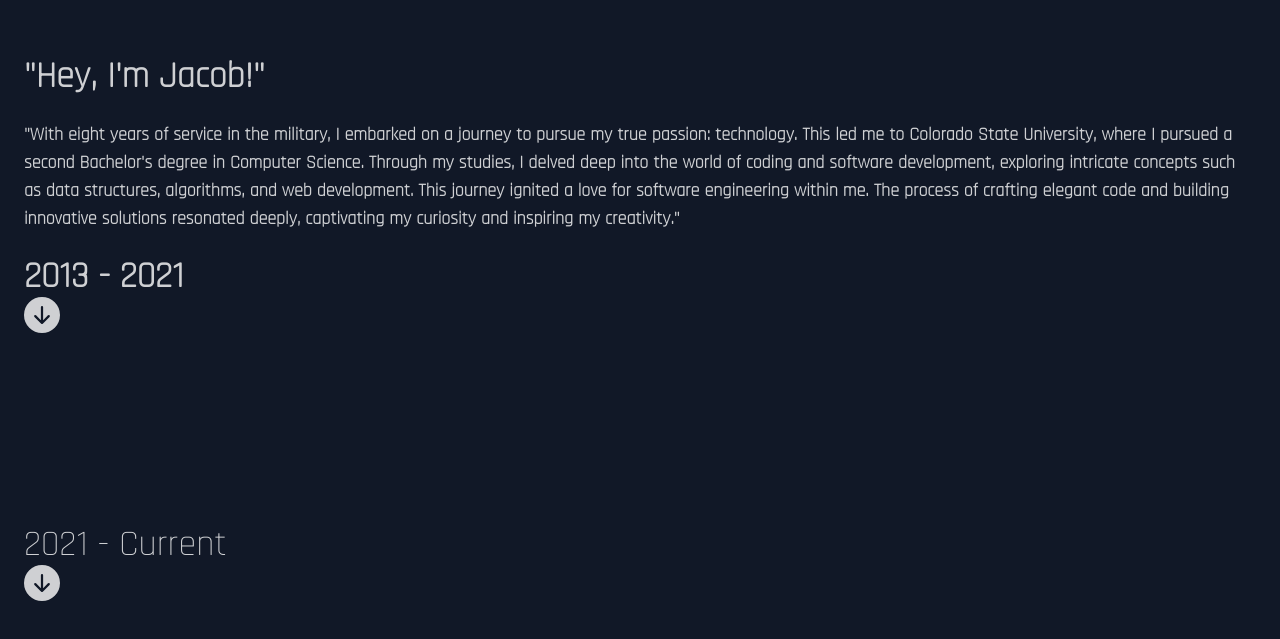
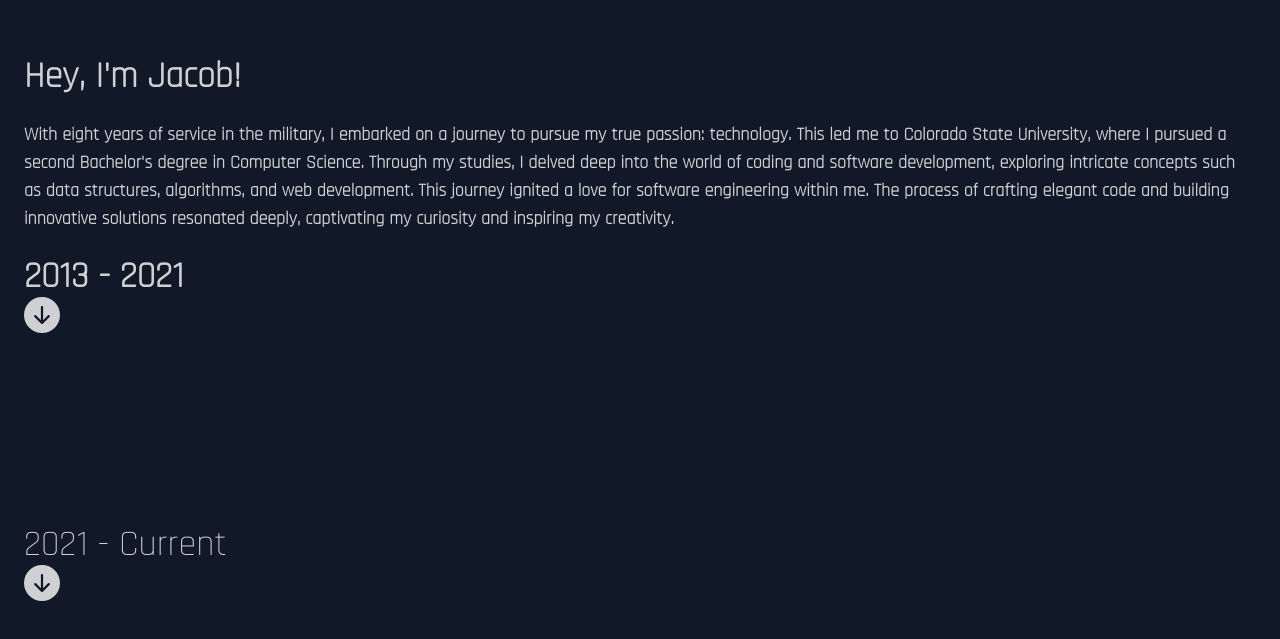
Before and after one commit to jacohein/jacoheinportfolio, a Next.js app: page / in a window 1280 px wide. Shown: the part 4939-5578 px from the top of the page. Built offline with nearby package versions, Linux system fonts and the light colour scheme.

Commit message:
Update index.js for error

```diff
--- a/pages/index.js
+++ b/pages/index.js
@@ -44,9 +44,9 @@ export default function Home() {
   }
 
   const items = [
-  { id: 1, title: 'Back End Developer', department: 'Engineering', type: 'Full-time', location: 'Remote' },
-  { id: 2, title: 'Front End Developer', department: 'Engineering', type: 'Full-time', location: 'Remote' },
-  { id: 3, title: 'User Interface Designer', department: 'Design', type: 'Full-time', location: 'Remote' },
+  { id: 1, title: "Back End Developer", department: "Engineering", type: "Full-time", location: "Remote" },
+  { id: 2, title: "Front End Developer", department: "Engineering", type: "Full-time", location: "Remote" },
+  { id: 3, title: "User Interface Designer", department: "Design", type: "Full-time", location: "Remote" },
   ]
 
   useEffect(() => {
@@ -245,14 +245,14 @@ export default function Home() {
         <section id="about">
           <div className="h-screen text-white rounded-lg opacity-80">
               <h2 className="text-4xl pl-6 pt-6 font-rajdhani font-bold">
-                "Hey, I'm Jacob!"
+                Hey, I&apos;m Jacob!
               </h2>
               <p className="pt-6 pl-6 pr-6 text-lg font-rajdhani font-bold">
-              "With eight years of service in the military, I embarked on a journey to pursue my true passion: technology.
-              This led me to Colorado State University, where I pursued a second Bachelor's degree in Computer Science. Through my studies, I delved deep into the world of coding and software development,
+              With eight years of service in the military, I embarked on a journey to pursue my true passion: technology.
+              This led me to Colorado State University, where I pursued a second Bachelor&apos;s degree in Computer Science. Through my studies, I delved deep into the world of coding and software development,
               exploring intricate concepts such as data structures, algorithms, and web development.
               This journey ignited a love for software engineering within me. The process of crafting elegant code and building innovative solutions resonated deeply,
-              captivating my curiosity and inspiring my creativity."
+              captivating my curiosity and inspiring my creativity.
               </p>
               <h1 className="block pt-6 pl-6 text-4xl font-rajdhani font-bold">2013 - 2021 <BsFillArrowDownCircleFill onClick={handleMilClick} className={milRotate ? "rotate-180 duration-300 hover:opacity-80" : "duration-300 hover:opacity-80"}></BsFillArrowDownCircleFill></h1>
               {militarySection ?
```
